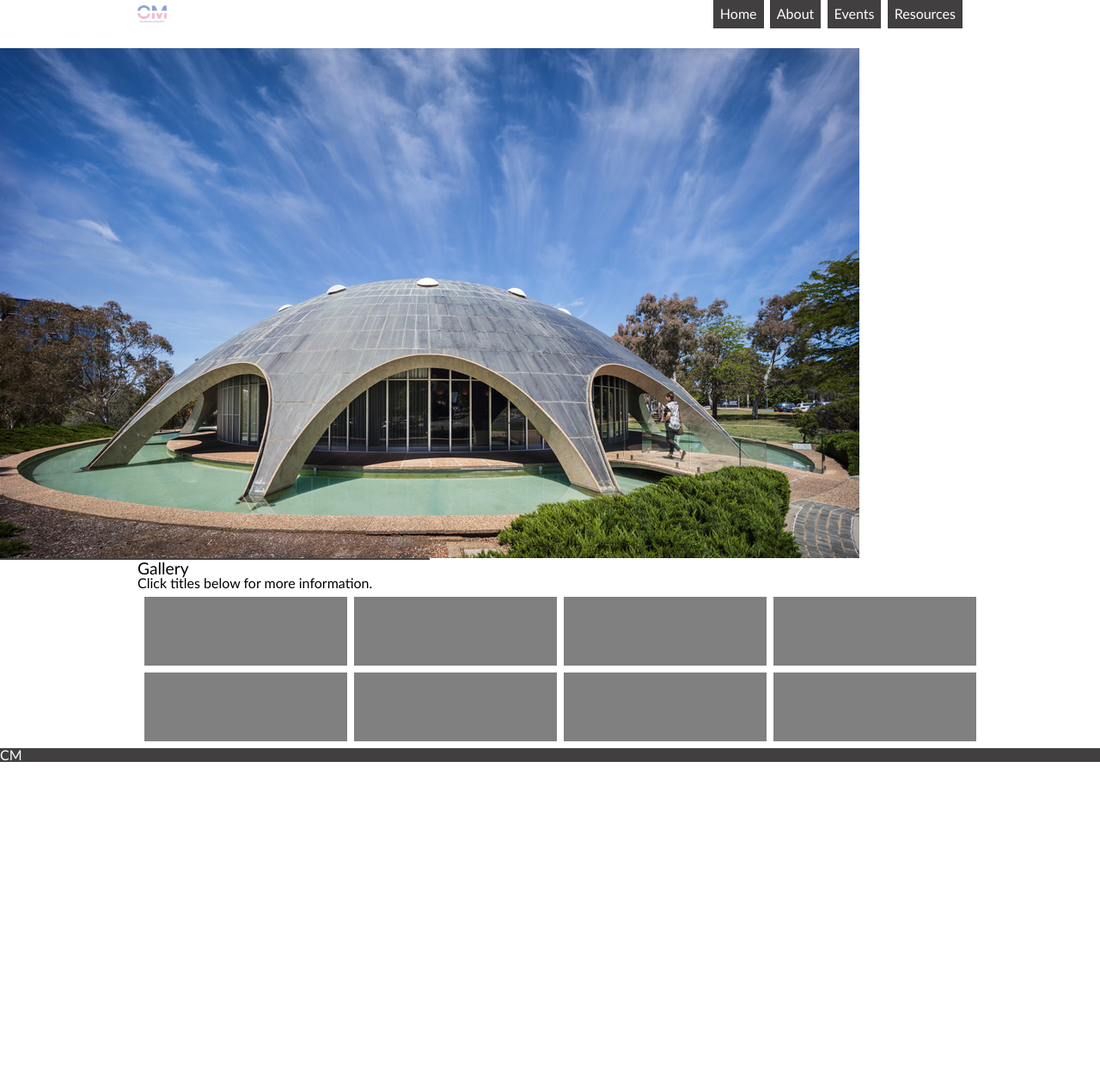
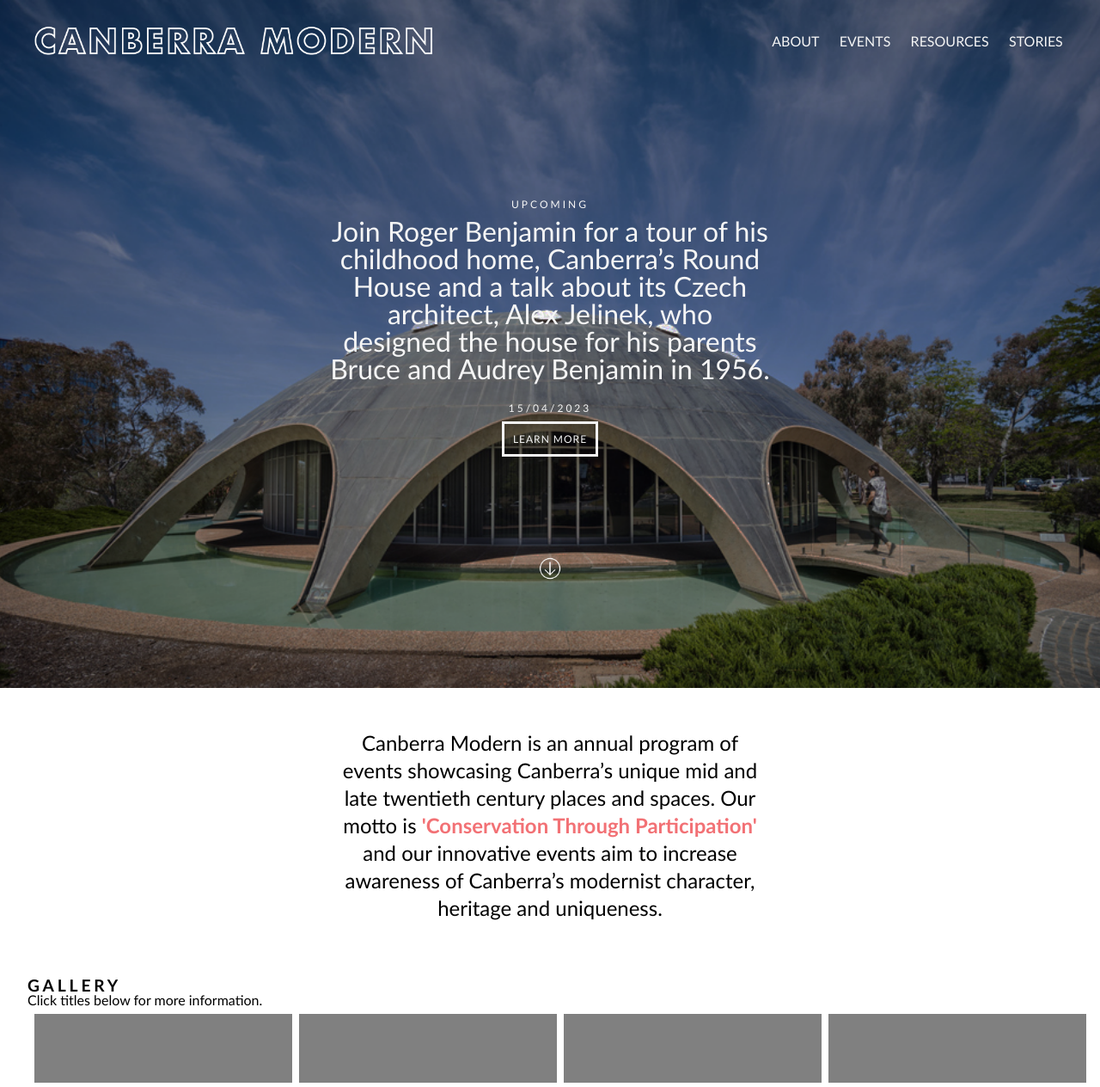
Before and after one commit to sophiapilapil/u3227845_A1, a plain HTML site: page index.html in a window 1280 px wide. Shown: the top 1264 px of the page at 86% size. Before the commit the page ends 887 px from the top, so only its background shows below. Drawn offline with Linux system fonts and the light colour scheme.

Commit message:
refining hero
fixing up the home page

```diff
--- a/assets/css/style.css
+++ b/assets/css/style.css
@@ -1,51 +1,141 @@
+
+/* Paralax image */
+.hero {
+    background-image: url("../images/image\ 1.png");
+    height: 100%;
+    background-attachment: fixed;
+    background-position: center;
+    background-repeat: no-repeat;
+    background-size: cover;
+    color:whitesmoke;
+}
+
+.herocontent{
+    width:40%;
+    align-content: center;
+    text-align: center;
+    margin: 0 auto;
+    padding: 13em;
+}
+
+.herocontent h1{
+    font-size: 2rem;
+    margin-top: 9px;
+}
+
+.herocontent p{
+    font-size: 12px;
+    letter-spacing: 3px;
+    margin-top: 2em;
+}
+
+.herocontent p a{
+    letter-spacing: 1px;
+    color: whitesmoke;
+    font-size:12px;
+    text-decoration: none;
+    border:solid;
+    padding:10px;
+}
+
+.herocontent img{
+    height: 1em;
+    margin-top: 4em;
+}
+
+.herocontent p a:hover {
+    background-color: #f27175;
+    color:white;
+    border:none;
+}
 
 header {
-    background:white;
-    height: 3.5em;
-    font-family: 'Gill Sans', 'Gill Sans MT', Calibri, 'Trebuchet MS', sans-serif;
+    background-color: transparent;
+    height: 0%;
 }
 
-/* just change the header */
-header .inner {
+nav {
+    height:6em;
+    left:2em;
+    box-sizing: border-box;
+    background-color: transparent;
     display: flex;
     justify-content: space-between;
-    gap: 2em;
-    height: 2em;
     align-items: center;
+    gap: 1em;
+    width: 95%;
+    margin: 0 auto;
+    transition: .5s;
+}
+
+nav .logo img {
+    width: 30em;
+}
+
+#logo_hover:hover {
+    content:url("../images/canberra\ modern\ FILL\ W.png");
+
 }
 
 header nav ul li {
     display: inline;
-    margin-left: 0.2em;
+    margin-right: 0.2em;
 }
 
 header nav ul li a {
-    color:white;
+    color:whitesmoke;
     text-decoration: none;
-    background: rgb(65, 63, 63);
+    background: transparent;
+    padding: 0.5em;
+}
+
+header nav ul li:hover a {
+    color:whitesmoke;
+    text-decoration:underline;
+    text-decoration-thickness:5px;
+    text-decoration-color: #f27175;
+    font-weight:lighter;
     padding: 0.5em;
 }
 
 body {
-    font-family: 'Gill Sans', 'Gill Sans MT', Calibri, 'Trebuchet MS', sans-serif;
+    font-family: "Futura", "Trebuchet MS", Arial, sans-serif;
 }
 
 h2 {
     font-size: larger;
+    font-weight: bolder;
+    letter-spacing: .2em;
 }
 .inner {
-   width: 75%;
+   width: 95%;
    margin: 0 auto;
 }
 
 .inner img{
-    height: 20px;
+    height: 95%;
 }
 
-.hero {
-    background: rgb(65, 63, 63);
-    width: 500px;
-    background-size: cover;
+body, html {
+    height: 100%;
+}
+
+.sec1 p{
+    background-color: white;
+    height: 10em;
+    font-size:1.5em;
+    justify-content:center;
+    text-align: center;
+    width: 40%;
+    margin: 0 auto;
+    margin-top: 2em;
+    margin-bottom: 2em;
+    line-height:32px;
+}
+
+.sec1 b{
+    font-weight: bolder;
+    color: #f27175;
 }
 
 /* CSS Grid */
--- a/index.html
+++ b/index.html
@@ -10,29 +10,48 @@
 
   <body>
     <header>
-      <div class="inner">
-        <img src="assets/images/typography logo.png" alt="Canberra Modern Logo">
+        <nav>
+          <div class="logo">
+            <a href="index.html">
+            <img id="logo_hover" src="assets/images/canberra modern OUTLINE W.png" alt="Canberra Modern Logo">
+           </a>
+          </div>
 
-        <nav>
-          <ul>
-            <li><a href="index.html">Home</a></li>
-            <li><a href="about.html">About</a></li>
-            <li><a href="events.html">Events</a></li>
-            <li><a href="resources.html">Resources</a></li>
-          </ul>
-        </nav>
-
-      </div>
+            <ul>
+              <li><a href="about.html">ABOUT</a></li>
+              <li><a href="events.html">EVENTS</a></li>
+              <li><a href="resources.html">RESOURCES</a></li>
+              <li><a href="stories.html">STORIES</a></li>
+            </ul>
+          </nav>
     </header>
 
     <div class="hero">
-      <img src="assets/images/image 1.jpeg" alt="ANU Architecture">
+      <div class="herocontent">
+      <p>UPCOMING</p>
+      <h1>
+        Join Roger Benjamin for a tour of his childhood home, Canberra’s Round House and a talk about its Czech architect, Alex Jelinek, who designed the house for his parents Bruce and Audrey Benjamin in 1956.
+      <h1>
+      <p>15/04/2023</p>
+      <p><a href="events.html">LEARN MORE</a></p>
+      <img src="assets/images/arrow.png" alt="Arrow down">
+    </div>
     </div>
 
     <main>
+
+      <div class="sec1">
+        <p>Canberra Modern is an annual program of events showcasing Canberra’s unique mid and late twentieth century places and spaces.
+        Our motto is
+        <b>'Conservation Through Participation'</b>
+        and our innovative events aim to increase awareness of Canberra’s modernist character, heritage and uniqueness.
+         </p>
+
+      </div>
+
         <div class="inner">
           <div>
-            <h2>Gallery</h2>
+            <h2>GALLERY</h2>
             <p>Click titles below for more information.</p>
           </div>
 
```
Also changed, not shown: assets/images/arrow.png (added), assets/images/canberra modern FILL W.png (added), assets/images/canberra modern FILL.png (added), assets/images/canberra modern OUTLINE W.png (added), assets/images/canberra modern OUTLINE.png (added), assets/images/image 1.png (added).
